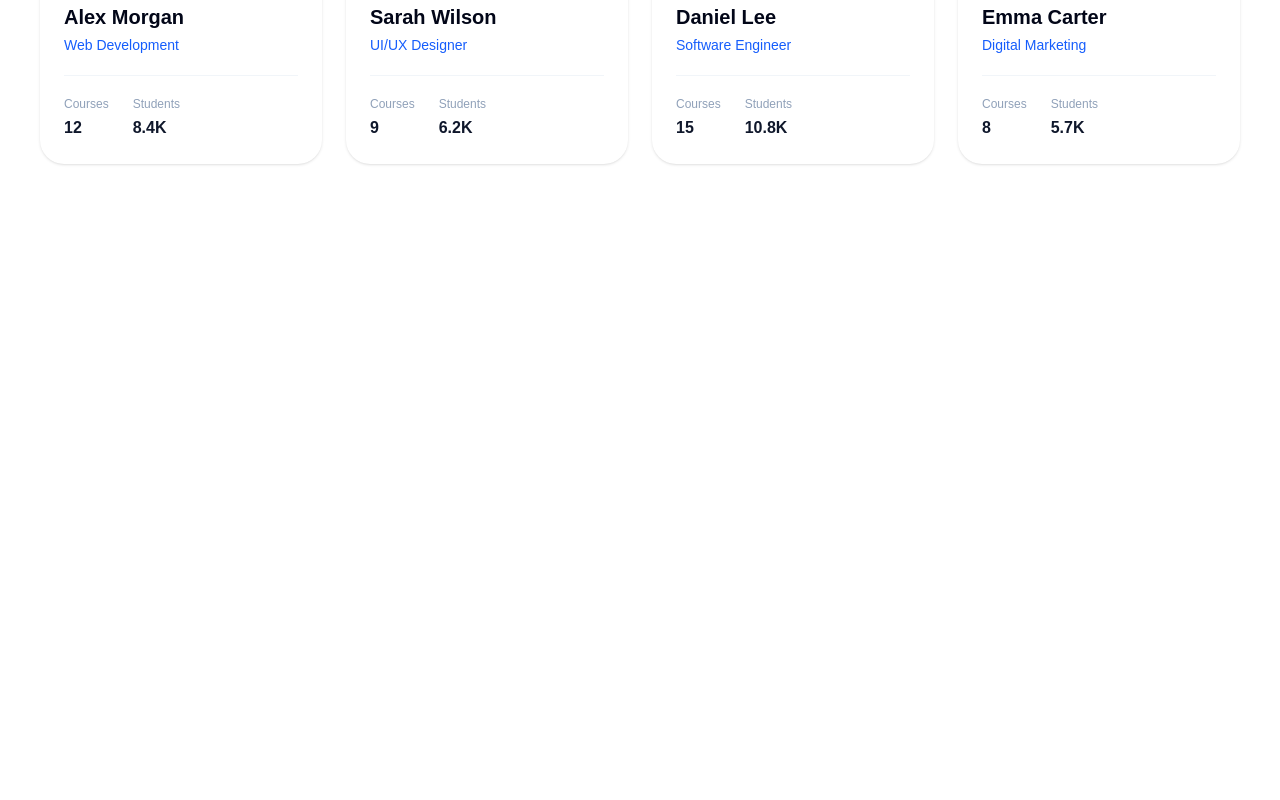
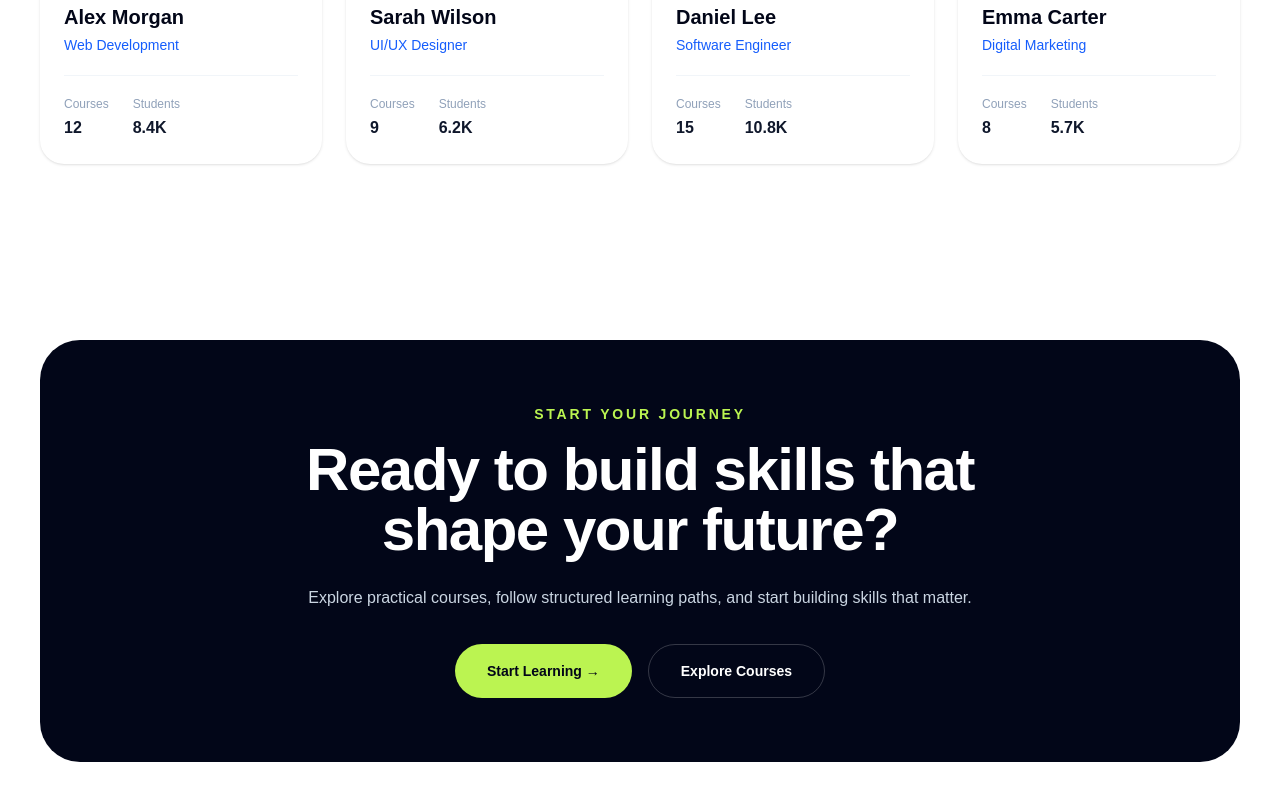
Before and after one commit to Sabbir-Ahmed1703/ByteSpace-New, a Next.js app: page / in a window 1280 px wide. Shown: the part 3715-4515 px from the top of the page. Before the commit the page ends 3975 px from the top, so only its background shows below. Built offline with nearby package versions, Linux system fonts and the light colour scheme.

Commit message:
Add landing page CTA section

```diff
--- a/app/page.tsx
+++ b/app/page.tsx
@@ -4,21 +4,18 @@ import CoursesSection from "@/components/CoursesSection";
 import LearningPaths from "@/components/LearningPaths";
 import GrowthSection from "@/components/GrowthSection";
 import CreatorsSection from "@/components/CreatorsSection";
+import CTASection from "@/components/CTASection";
 
 export default function Home() {
   return (
     <main>
       <Navbar />
-
       <Hero />
-
       <CoursesSection />
-
       <LearningPaths />
-
       <GrowthSection />
-
       <CreatorsSection />
+      <CTASection />
     </main>
   );
 }
--- /dev/null
+++ b/components/CTASection.tsx
@@ -0,0 +1,33 @@
+export default function CTASection() {
+  return (
+    <section
+      id="start-learning"
+      className="px-6 py-20 lg:px-10"
+    >
+      <div className="mx-auto max-w-7xl overflow-hidden rounded-[2.5rem] bg-slate-950 px-8 py-16 text-center sm:px-12 lg:px-20">
+        <p className="text-sm font-bold uppercase tracking-[0.2em] text-lime-300">
+          Start Your Journey
+        </p>
+
+        <h2 className="mx-auto mt-4 max-w-3xl text-4xl font-black tracking-tight text-white sm:text-5xl lg:text-6xl">
+          Ready to build skills that shape your future?
+        </h2>
+
+        <p className="mx-auto mt-6 max-w-2xl text-base leading-7 text-slate-300">
+          Explore practical courses, follow structured learning paths,
+          and start building skills that matter.
+        </p>
+
+        <div className="mt-8 flex flex-col justify-center gap-4 sm:flex-row">
+          <button className="rounded-full bg-lime-300 px-8 py-4 text-sm font-bold text-slate-950 transition hover:bg-lime-200">
+            Start Learning →
+          </button>
+
+          <button className="rounded-full border border-white/20 px-8 py-4 text-sm font-bold text-white transition hover:bg-white/10">
+            Explore Courses
+          </button>
+        </div>
+      </div>
+    </section>
+  );
+}
```
